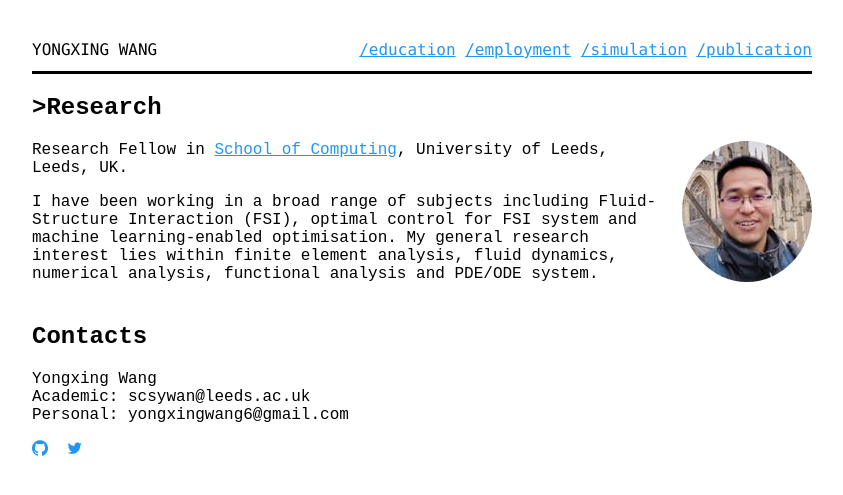
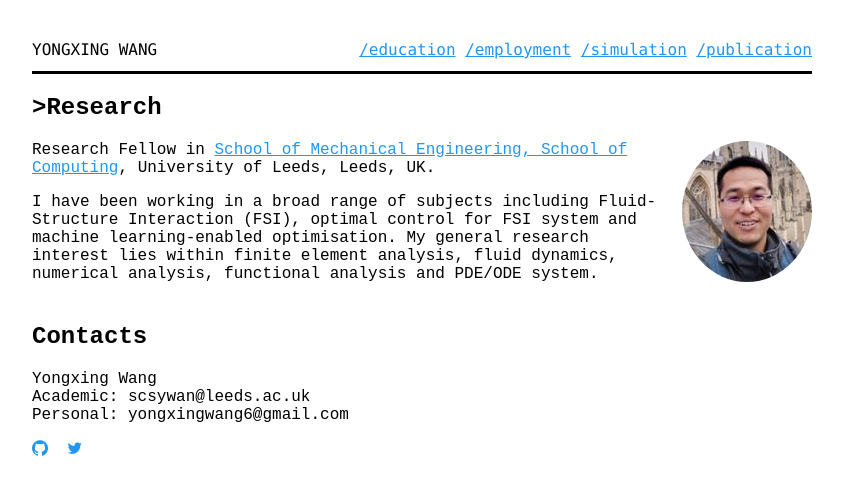
Before and after one commit to yongxingwang/yongxingwang.github.io, a Jekyll site: the page built from index.html, in a window 1280 px wide. Shown: the top 495 px of the page, without its empty margins (218-1061 px from the left). Built offline with Jekyll 4.4.1, drawn with Linux system fonts in a browser that asks for light colours; some web fonts are replaced.

Commit message:
Update index.html

```diff
--- a/index.html
+++ b/index.html
@@ -6,7 +6,7 @@
 <section id="bio">
    <h1>>Research</h1>
    <img class="me" src="/assets/images/photo2.jpg" alt="Yongxing profile pic">
-   <p>Research Fellow in <a href="https://engineering.leeds.ac.uk/info/20132/school_of_computing">School of Computing</a>, University of Leeds, Leeds, UK</a>.</p>
+   <p>Research Fellow in <a href="https://engineering.leeds.ac.uk/info/20132/school_of_computing">School of Mechanical Engineering, School of Computing</a>, University of Leeds, Leeds, UK</a>.</p>
    <p>I have been working in a broad range of subjects including Fluid-Structure Interaction (FSI), optimal control for FSI system and machine learning-enabled optimisation. My general research interest lies within finite element analysis, fluid dynamics, numerical analysis, functional analysis and PDE/ODE system. </p>
 </section>
 
```
